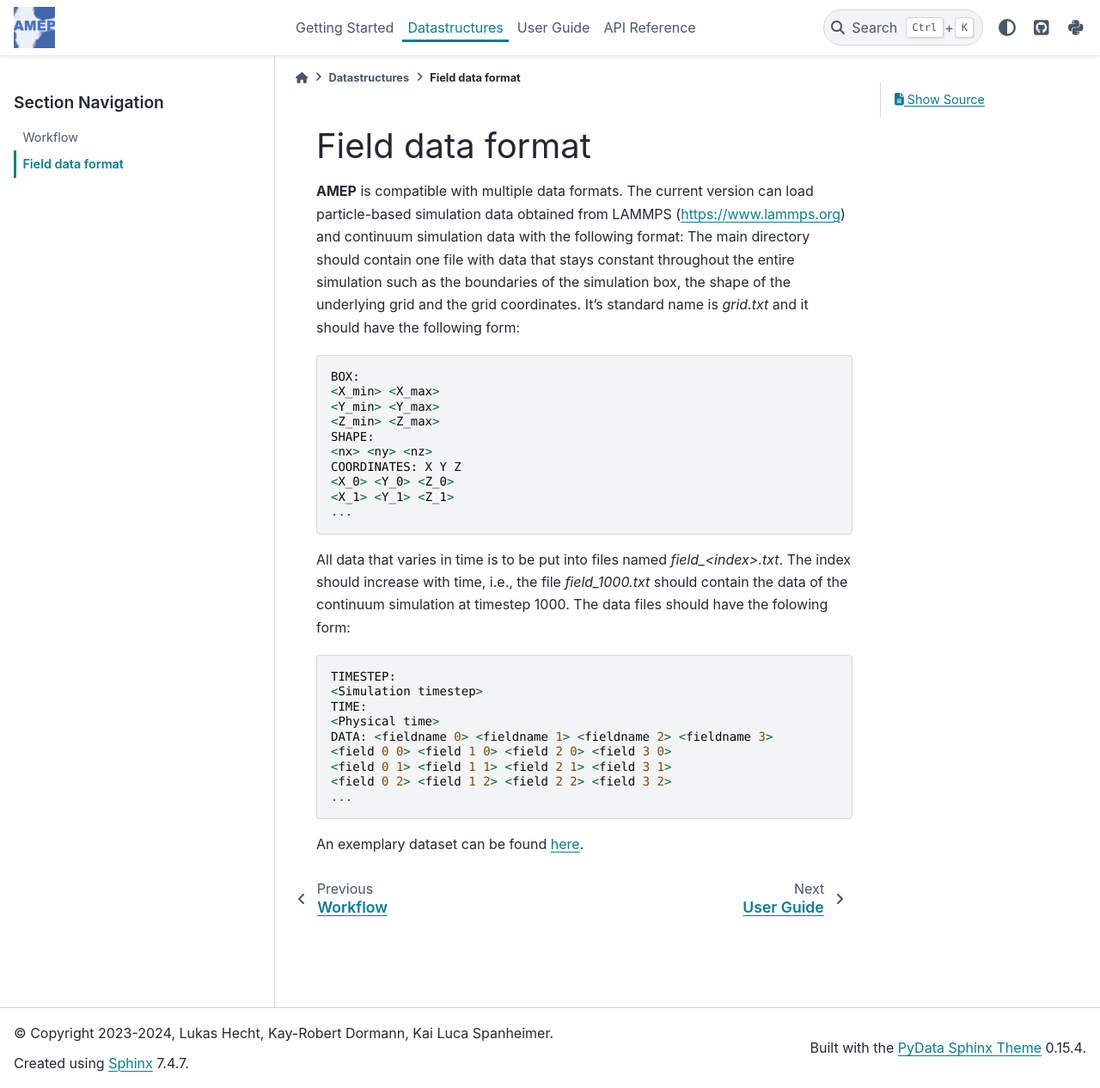
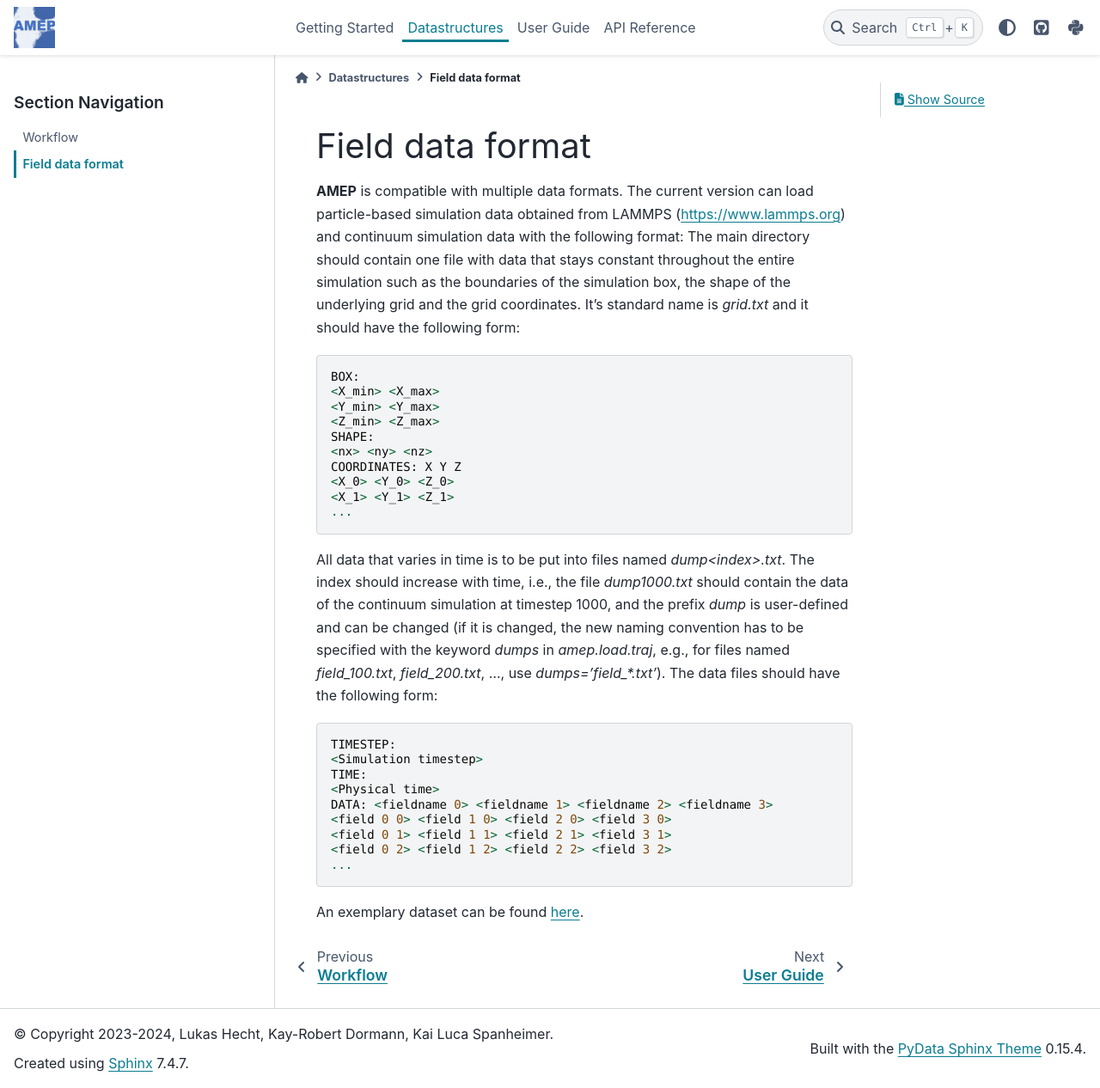
Before and after one commit to amepproject/amep, a Sphinx documentation site: the page built from doc/source/datastructures/field_data.rst, in a window 1280 px wide and 1266 px high. Shown: the whole window at 86% size. Built offline with Sphinx 7.4.7 and the PyData theme 0.15.4, drawn with Linux system fonts in a browser that asks for light colours.

Commit message:
doc adjusted to default naming convention for dump files; closes #5

```diff
--- a/doc/source/datastructures/field_data.rst
+++ b/doc/source/datastructures/field_data.rst
@@ -21,10 +21,13 @@ it should have the following form::
    <X_1> <Y_1> <Z_1>
    ...
 
-All data that varies in time is to be put into files named `field_<index>.txt`.
-The index should increase with time, i.e., the file `field_1000.txt` should
-contain the data of the continuum simulation at timestep 1000. The data files
-should have the folowing form::
+All data that varies in time is to be put into files named `dump<index>.txt`.
+The index should increase with time, i.e., the file `dump1000.txt` should
+contain the data of the continuum simulation at timestep 1000, and the prefix
+`dump` is user-defined and can be changed (if it is changed, the new naming
+convention has to be specified with the keyword `dumps` in `amep.load.traj`,
+e.g., for files named `field_100.txt`, `field_200.txt`, ..., use
+`dumps='field_*.txt'`). The data files should have the following form::
 
    TIMESTEP:
    <Simulation timestep>
```
Also changed, not shown: README.md (+7 -4 lines).
